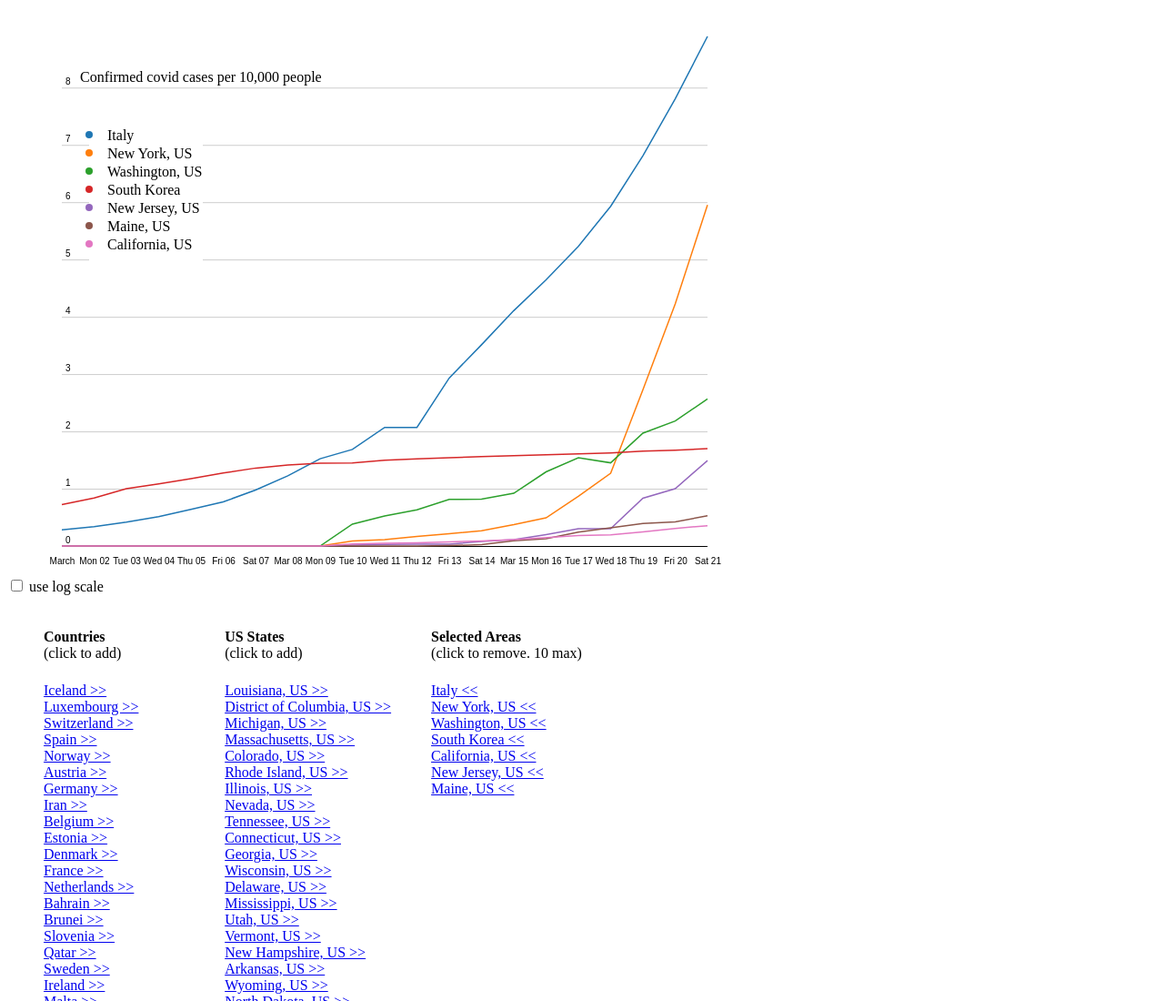
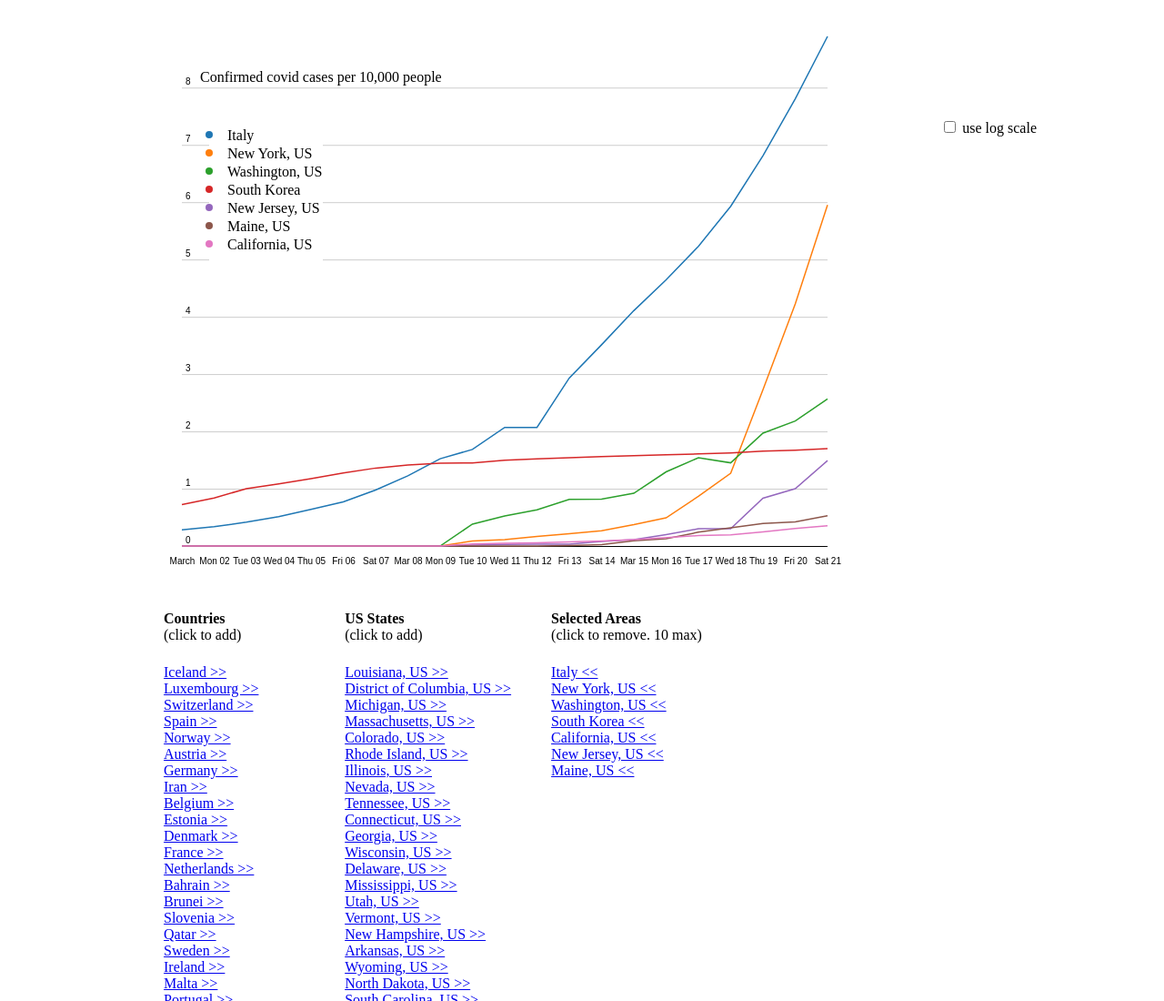
Before and after one commit to llimllib/covidgraph, a plain HTML site: page index.html in a window 1280 px wide. Shown: the top 1100 px of the page at 91% size. Drawn offline with nearby package versions, Linux system fonts and the light colour scheme.

Commit message:
clamping to .25 works better

```diff
--- a/graph.js
+++ b/graph.js
@@ -201,7 +201,7 @@ graph = () => {
   const y = document.querySelector("#logscale").checked
     ? d3
         .scaleLog()
-        .domain([0.01, maxval])
+        .domain([0.25, maxval])
         .range([height, 0])
         .base(2)
         // Not a great solution to the fact that our data set has zeroes, and
--- a/index.html
+++ b/index.html
@@ -26,6 +26,16 @@ a:visited {
 .headerLI {
   height: 80px;
 }
+
+.settings {
+  float: right;
+  margin-top: 100px;
+}
+
+article {
+  width: 1000px;
+  margin: auto;
+}
 </style>
 <script src="https://d3js.org/d3.v5.js"></script>
 <script src="capita.js"></script>
@@ -33,10 +43,12 @@ a:visited {
 <body>
   <article>
     <div id="graphContainer">
+      <div class="settings">
+        <input type="checkbox" id="logscale" name="logscale">
+        <label for="logscale">use log scale</label>
+      </div>
     </div>
     <div>
-      <input type="checkbox" id="logscale" name="logscale">
-      <label for="logscale">use log scale</label>
     </div>
     <div id="regionSelector">
       <span id="countries">
```
